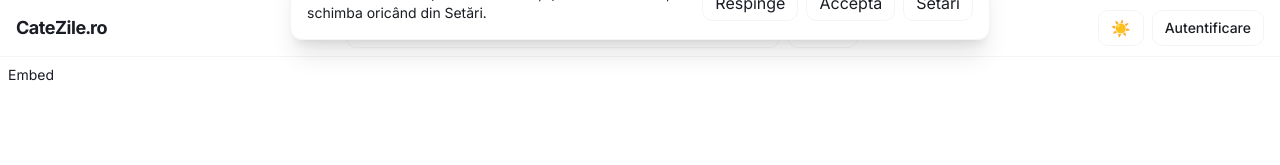
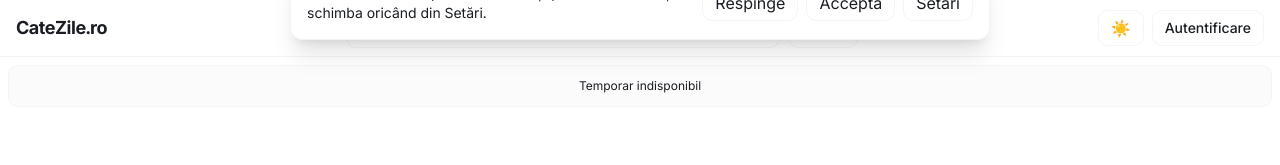
Before and after one commit to eccostachescu/catezile-dev, a React (Vite) app: page /embed/1 in a window 1280 px wide. Shown: the top 165 px of the page. Built offline with nearby package versions, Linux system fonts and the light colour scheme; no server answers; the database is empty.

Commit message:
Implement Event page components
Implement Event page components including EventHero, AnswerBox, WhenWhere, TicketCTA, ActionsBar, FAQBlock, RelatedList, and PrintNote.

```diff
--- a/src/app/pages/Embed.tsx
+++ b/src/app/pages/Embed.tsx
@@ -1,10 +1,126 @@
+import { useEffect, useMemo, useRef, useState } from "react";
+import { useLocation, useParams } from "react-router-dom";
+import { Helmet } from "react-helmet-async";
 import { SEO } from "@/seo/SEO";
+import { supabase } from "@/lib/supabaseClient";
+
+function getRemaining(targetMs: number) {
+  const now = Date.now();
+  const diff = Math.max(0, targetMs - now);
+  const days = Math.floor(diff / (24 * 60 * 60 * 1000));
+  const hours = Math.floor((diff % (24 * 60 * 60 * 1000)) / (60 * 60 * 1000));
+  const minutes = Math.floor((diff % (60 * 60 * 1000)) / (60 * 1000));
+  const seconds = Math.floor((diff % (60 * 1000)) / 1000);
+  return { diff, days, hours, minutes, seconds };
+}
 
 export default function Embed() {
+  const { id } = useParams();
+  const location = useLocation();
+  const params = new URLSearchParams(location.search);
+
+  const units = (params.get("units") || "dhms").toLowerCase(); // dhms|dhm|d
+  const label = (params.get("label") || "ro").toLowerCase(); // ro|en|none
+  const size = (params.get("size") || "md").toLowerCase(); // sm|md|lg
+  const rounded = (params.get("rounded") || "md").toLowerCase(); // 0|md|xl
+
+  const labels = useMemo(() => {
+    if (label === "none") return { d: "", h: "", m: "", s: "" };
+    if (label === "en") return { d: "Days", h: "Hours", m: "Minutes", s: "Seconds" };
+    return { d: "Zile", h: "Ore", m: "Minute", s: "Secunde" };
+  }, [label]);
+
+  const [item, setItem] = useState<any>(null);
+  const [remaining, setRemaining] = useState(() => getRemaining(Date.now()));
+  const wrapRef = useRef<HTMLDivElement | null>(null);
+
+  // Load countdown (RLS will only expose PUBLIC+APPROVED for anon)
+  useEffect(() => {
+    let cancelled = false;
+    async function run() {
+      if (!id) return;
+      const { data } = await supabase
+        .from("countdown")
+        .select("id,title,target_at,privacy,status")
+        .eq("id", id)
+        .maybeSingle();
+      if (!cancelled) setItem(data);
+    }
+    run();
+    return () => { cancelled = true; };
+  }, [id]);
+
+  // Ticking timer
+  useEffect(() => {
+    if (!item?.target_at) return;
+    const targetMs = new Date(item.target_at).getTime();
+    setRemaining(getRemaining(targetMs));
+    const idd = window.setInterval(() => {
+      setRemaining(getRemaining(targetMs));
+    }, 1000);
+    return () => window.clearInterval(idd);
+  }, [item?.target_at]);
+
+  // Auto-resize messaging to parent
+  useEffect(() => {
+    const postSize = () => {
+      const h = wrapRef.current?.offsetHeight || document.body.scrollHeight || 0;
+      try {
+        window.parent?.postMessage({ type: "catezile-embed-size", height: h }, "*");
+      } catch {}
+    };
+    postSize();
+    const ro = new ResizeObserver(() => postSize());
+    if (wrapRef.current) ro.observe(wrapRef.current);
+    const idd = window.setInterval(postSize, 2000);
+    return () => { ro.disconnect(); window.clearInterval(idd); };
+  }, []);
+
+  const sizeCls = size === "lg" ? "text-3xl" : size === "sm" ? "text-xl" : "text-2xl";
+  const boxPad = size === "lg" ? "p-3" : size === "sm" ? "p-1.5" : "p-2.5";
+  const radius = rounded === "0" ? "rounded-none" : rounded === "xl" ? "rounded-xl" : "rounded-md";
+
+  const show = (key: "d"|"h"|"m"|"s") => units.includes(key);
+
+  const seg = (value: number, title: string) => (
+    <div className={`${radius} border bg-muted/50 ${boxPad} text-center`}>
+      <div className={`${sizeCls} font-semibold tabular-nums leading-none`} aria-hidden>
+        {String(value).padStart(2, "0")}
+      </div>
+      {label !== "none" && <div className="mt-1 text-[10px] text-muted-foreground">{title}</div>}
+    </div>
+  );
+
+  const content = (
+    <div ref={wrapRef} className="w-full">
+      {!item || item.status !== "APPROVED" || item.privacy !== "PUBLIC" ? (
+        <div className={`${radius} border bg-muted/40 p-3 text-center text-xs text-muted-foreground`}>Temporar indisponibil</div>
+      ) : remaining.diff <= 0 ? (
+        <div className={`${radius} border bg-muted/40 p-3 text-center`}>
+          <span className="font-medium">Timpul a expirat</span>
+          <span className="sr-only"> – countdown complet</span>
+        </div>
+      ) : (
+        <div role="timer" aria-live="polite" aria-atomic="true" aria-label={`Au mai rămas ${remaining.days} zile, ${remaining.hours} ore, ${remaining.minutes} minute și ${remaining.seconds} secunde`}>
+          <div className="grid grid-cols-4 gap-2">
+            {show("d") ? seg(remaining.days, labels.d) : null}
+            {show("h") ? seg(remaining.hours, labels.h) : null}
+            {show("m") ? seg(remaining.minutes, labels.m) : null}
+            {show("s") ? seg(remaining.seconds, labels.s) : null}
+          </div>
+        </div>
+      )}
+    </div>
+  );
+
   return (
     <>
-      <SEO title="Embed" path={location.pathname} noIndex />
-      <div className="p-2 text-sm">Embed</div>
+      <SEO title={item?.title || "Embed"} path={location.pathname} noIndex />
+      <Helmet>
+        <meta name="robots" content="noindex,nofollow" />
+        <meta httpEquiv="Content-Security-Policy" content="default-src 'self'; img-src 'self' data:; style-src 'self' 'unsafe-inline'; script-src 'self'; frame-ancestors *;" />
+      </Helmet>
+      <div className="w-full p-2">{content}</div>
     </>
   );
 }
```
